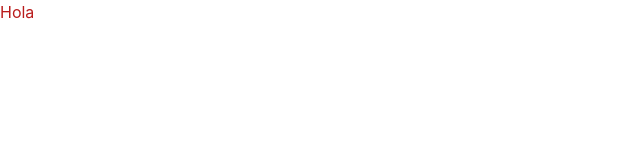
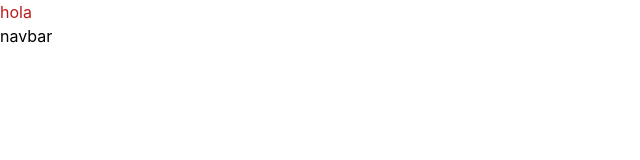
Before and after one commit to CODESAFIO/MVP, a React (Create React App) app: page / in a window 1280 px wide. Shown: the top 160 px of the page, without its empty margins (0-640 px from the left). Built offline with nearby package versions, Linux system fonts and the light colour scheme.

Commit message:
feat(components)

```diff
--- a/src/App.js
+++ b/src/App.js
@@ -1,11 +1,15 @@
 import logo from './logo.svg';
 import './App.css';
+import Navbar from './components/Navbar';
 
 function App() {
   return (
+    <div>
       <div class="text-red-700">
-        Hola
+        hola
       </div>
+      <Navbar />
+    </div>
 
   );
 }
--- /dev/null
+++ b/src/components/Navbar.jsx
@@ -0,0 +1,10 @@
+function Navbar() {
+  return (
+      <div class="text-amber-300">
+        navbar
+      </div>
+
+  );
+}
+
+export default Navbar;
```
